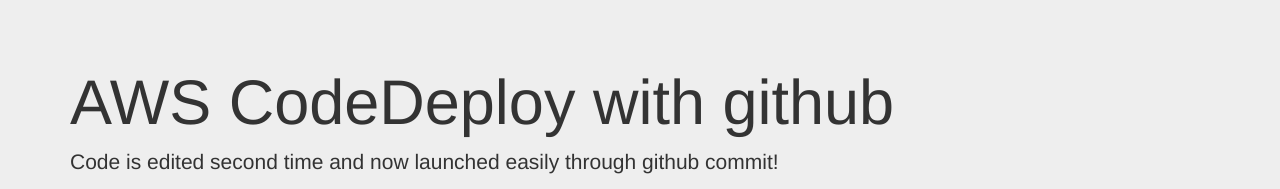
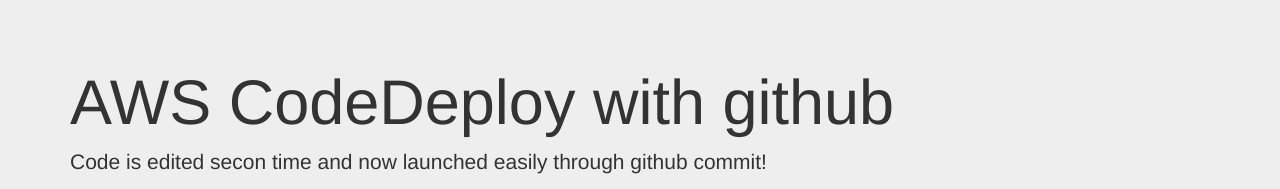
Before and after one commit to abhi4uiec/Aws-CodeDeploy-Example, a plain HTML site: page index.html in a window 1280 px wide. Shown: the top 189 px of the page. Drawn offline with nearby package versions, Linux system fonts and the light colour scheme.

Commit message:
Update index.html

```diff
--- a/index.html
+++ b/index.html
@@ -14,7 +14,7 @@
     <div class="jumbotron">
       <div class="container">
         <h1>AWS CodeDeploy with github</h1>
-        <p>Code is edited second time and now launched easily through github commit!</p>
+        <p>Code is edited secon time and now launched easily through github commit!</p>
         <p><a class="btn btn-primary btn-lg" href="#" role="button">Learn more &raquo;</a></p>
       </div>
     </div>
```
